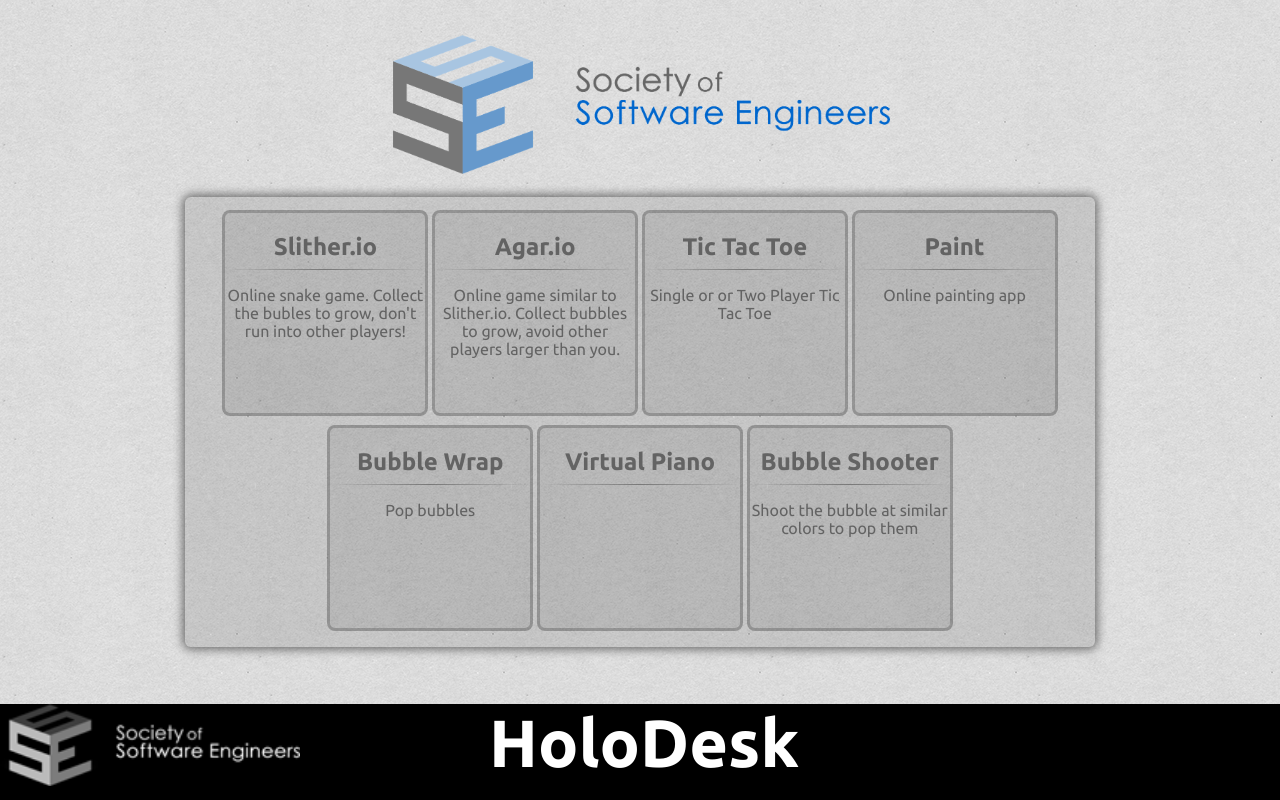
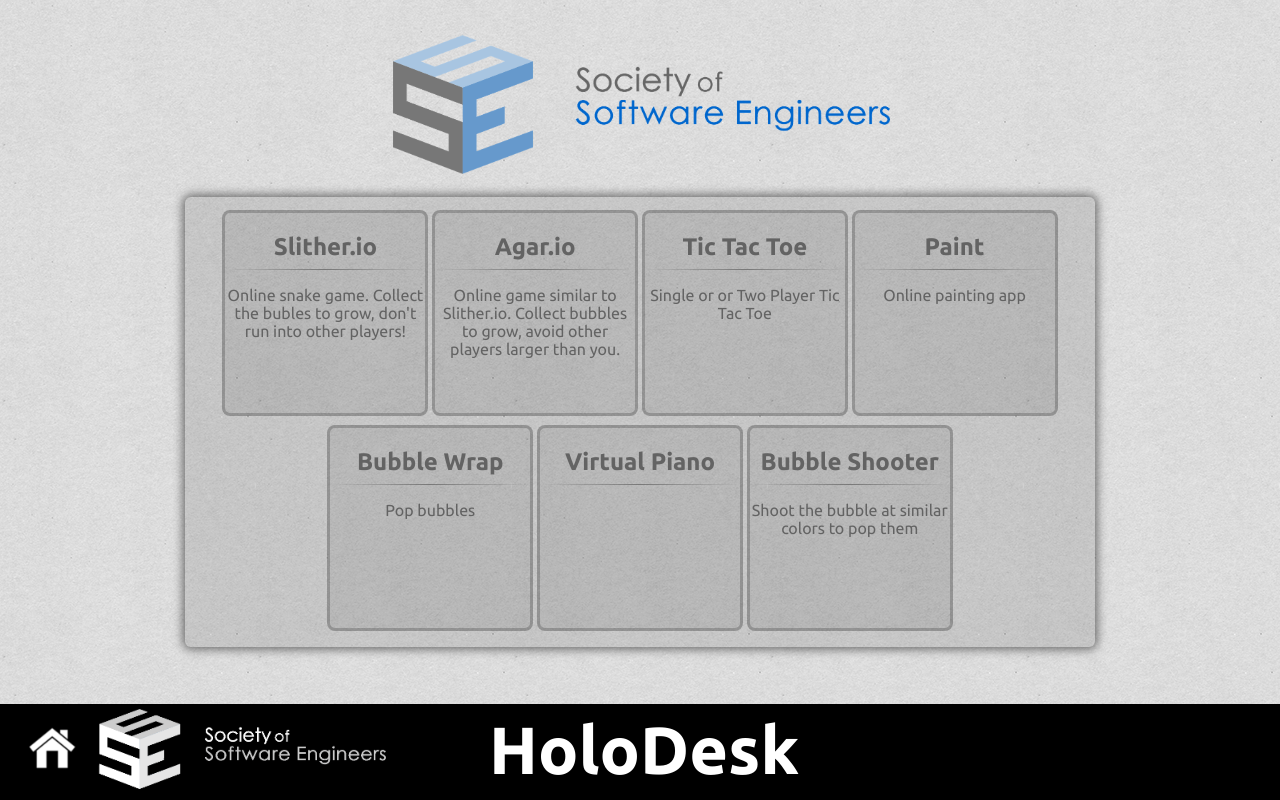
Before and after one commit to cmb9400/holo-desk, a plain HTML site: page HoloDesk Apps/frame.html in a window 1280 px wide. Drawn offline with nearby package versions, Linux system fonts and the light colour scheme.

Commit message:
Make iFrames great again

```diff
--- a/HoloDesk Apps/frame.html
+++ b/HoloDesk Apps/frame.html
@@ -10,6 +10,11 @@
   <style type="text/css"></style>
   <link href='http://fonts.googleapis.com/css?family=Ubuntu:300,400,500,700,300italic,400italic,500italic,700italic' rel='stylesheet' type='text/css'>
   <script src="https://ajax.googleapis.com/ajax/libs/jquery/1.12.2/jquery.min.js"></script>
+  <style>
+    #project {
+      margin-top: 7px;
+    }
+  </style>
 </head>
 
 <body>
@@ -31,7 +36,7 @@
 
 <div id="bottom">
  <div id="sitename">
-    <a href = "./index.html"><img src="./images/logo.png" draggable="false" style="width:300px"></a>
+    <a href = "./index.html"><img src="./images/big-grey-logo.png" draggable="false" style="height:80px; padding-top: 5px; padding-left: 5px;"></a>
   </div>
 
   <div id="project" class="noselect" style="right: 50%">
```
Also changed, not shown: HoloDesk Apps/images/big-grey-logo.png (added).
